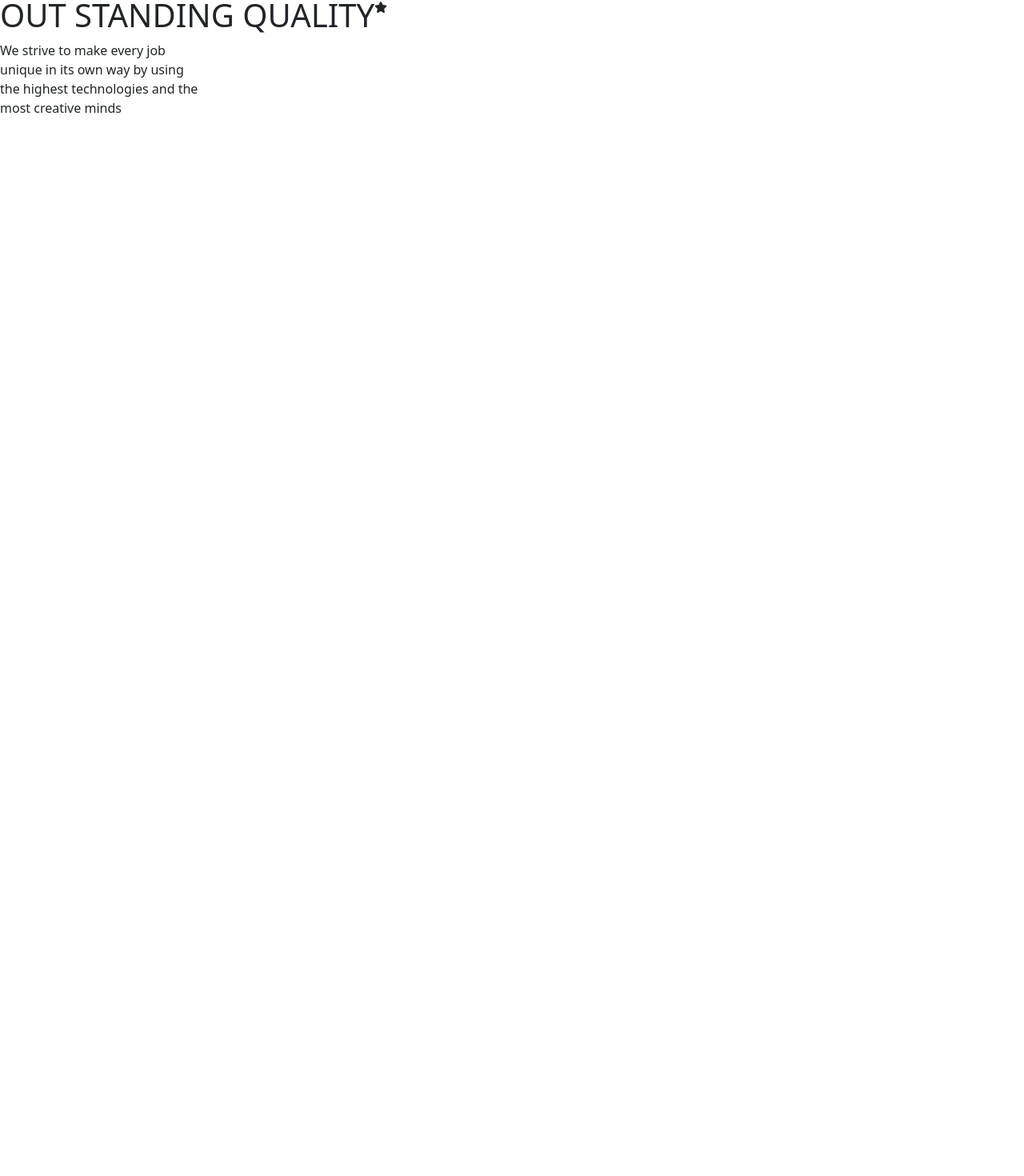
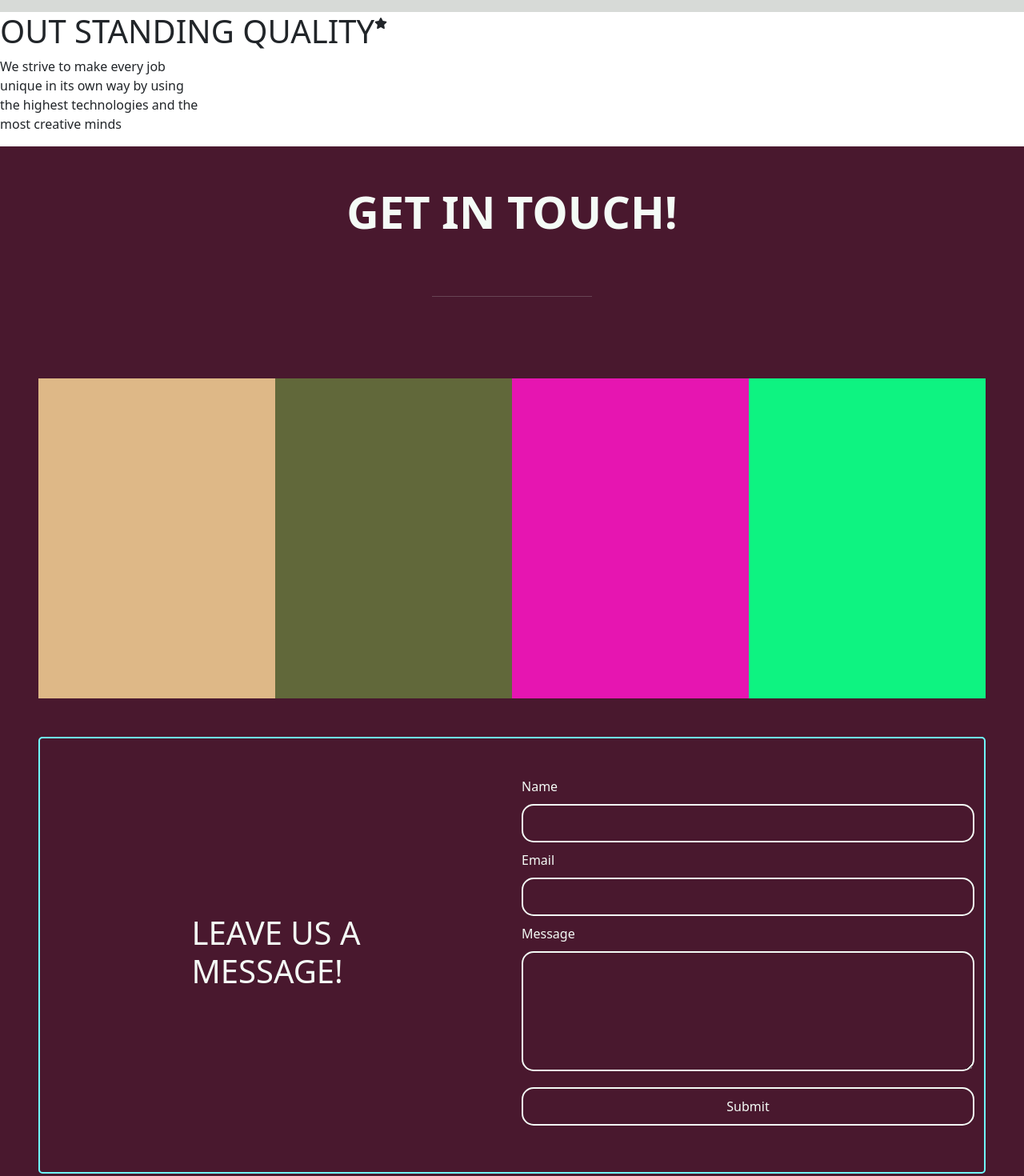
Before and after one commit to aminbarri/innoweb, a React (Create React App) app: page / in a window 1280 px wide. Shown: the part 2748-4218 px from the top of the page at 80% size. Before the commit the page ends 2911 px from the top, so only its background shows below. Built offline with nearby package versions, Linux system fonts and the light colour scheme; a web font is replaced by a local one.

Commit message:
message form

```diff
--- a/src/App.js
+++ b/src/App.js
@@ -1,6 +1,6 @@
 
 import './App.css';
-import {Header ,Aboutus , Mission , Choose} from './Sections/index';
+import {Header ,Aboutus , Mission , Choose,Messagesection} from './Sections/index';
 
 import 'bootstrap/dist/css/bootstrap.min.css';
 import 'bootstrap/dist/js/bootstrap.bundle.min';
@@ -13,6 +13,7 @@ function App() {
      <Aboutus />
      <Mission />
      <Choose />
+     <Messagesection />
     </>
   );
 }
--- a/src/Component/elementofchoose/Element1.jsx
+++ b/src/Component/elementofchoose/Element1.jsx
@@ -1,5 +1,7 @@
 import './element.css'
 import { FaStar } from "react-icons/fa6";
+import {Title1} from '../../Component/index';
+
 const Element1 =(props)=>{
 
 
@@ -21,4 +23,23 @@ const Element1 =(props)=>{
     )
 }
 
+const Element2 =(props)=>{
+
+
+    return (
+        <>
+
+            <div className='mission_section d-flex flex-column align-items-center'>
+             {props.children}
+             <hr />
+             <p>
+                {props.text}
+            </p>
+            </div>
+
+        </>
+    )
+}
+
 export default Element1;
+export {Element2}
--- a/src/Component/elementofchoose/element.css
+++ b/src/Component/elementofchoose/element.css
@@ -2,3 +2,19 @@
     width: 250px;
 
 }
+
+.mission_section{
+    /* background-color: var(--color-accent1);
+    color: var(--color-darker); */
+    padding-bottom: 50px;
+}
+.mission_section hr{
+    padding-bottom: 20px;
+    width: 200px;
+}
+.mission_section p{
+    font-size: 1.5em;
+    text-transform: uppercase;
+    text-align: center;
+    width: 700px;
+}
--- a/src/Component/index.jsx
+++ b/src/Component/index.jsx
@@ -2,4 +2,5 @@ export {default as Navbar} from './nav/Navbar';
 export {default as Headeritem} from './Headeritem/Headeritem';
 export {default as Card1} from './Cardabout/Card1';
 export {default as Title1} from './title1/Title1';
-export {default as Element1} from './elementofchoose/Element1'
+export {default as Element1} from './elementofchoose/Element1';
+export {Element2} from './elementofchoose/Element1';
--- a/src/Sections/Choosesection/Choose.jsx
+++ b/src/Sections/Choosesection/Choose.jsx
@@ -6,6 +6,7 @@ const Choose =(props)=>{
     return (
         <>
          <div className='choose d-flex flex-column align-items-center'>
+
           <Title1 title="Why choose us" color="var(--color-dark)" />
           <hr />
              <p>
--- /dev/null
+++ b/src/Sections/Message/Messagesection.jsx
@@ -0,0 +1,52 @@
+import './messagesection.css'
+
+import {Element2 ,Title1 } from '../../Component/index';
+const Messagesection =(props)=>{
+
+
+    return (
+        <>
+            <div className='msg d-flex flex-column'>
+                <Element2 text=''>
+                    <Title1 title='GET IN TOUCH!' />
+                </Element2>
+                <div className='row px-5 m-0'>
+                    <div className='box_msg box_msg1  col m-0'>
+
+                    </div>
+                    <div className='box_msg box_msg2 col m-0'>
+
+                    </div>
+                    <div className='box_msg box_msg3 col m-0'>
+
+                    </div>
+                    <div className='box_msg box_msg4 col m-0'>
+
+                    </div>
+                </div>
+                <div className='row formmessage m-5 py-5'>
+                    <div className='col leavemsg d-flex justify-content-center align-items-center'>
+                        <h1>
+                            Leave us a<br/> message!
+                        </h1>
+                    </div>
+                    <div className='col'>
+                         <form action="" className='d-flex flex-column formsubmit'>
+                            <label htmlFor="name">Name</label>
+                            <input type="text" name="name" id="" />
+                            <label htmlFor="email">Email</label>
+                            <input type="email" name="email" id="" />
+                            <label htmlFor="message">Message</label>
+                            <textarea name="message" id=""></textarea>
+                            <input type="submit" value="Submit" />
+                         </form>
+                    </div>
+                </div>
+            </div>
+
+
+        </>
+    )
+}
+
+export default Messagesection;
--- /dev/null
+++ b/src/Sections/Message/messagesection.css
@@ -0,0 +1,46 @@
+.msg{
+    background-color: var(--color-accent1);
+    padding-bottom:70px ;
+}
+.box_msg{
+    height: 400px;
+    width: auto;
+    background-color: rgb(14, 243, 129);
+}
+.box_msg1{
+    background-color: burlywood;
+}
+.box_msg2{
+    background-color: rgb(97, 104, 58);
+}
+.box_msg3{
+    background-color: rgb(230, 21, 177);
+}
+.formmessage{
+    border-radius: 5px;
+    border: 2px solid rgb(111, 250, 255);
+    margin:50px !important;
+    color: var(--color-light2);
+}
+input{
+
+}
+input ,textarea{
+    background-color: var(--color-accent1);
+    margin: 10px 0px !important;
+    padding: 10px;
+    border: 2px solid var(--color-light2);
+    border-radius: 15px;
+    color: var(--color-light2);
+
+}
+input:focus ,textarea:focus{
+    outline: none;
+
+  }
+textarea{
+    height: 150px;
+}
+.leavemsg{
+    text-transform: uppercase;
+}
--- a/src/Sections/index.jsx
+++ b/src/Sections/index.jsx
@@ -2,3 +2,4 @@ export {default as Header }  from './Headers/Header';
 export {default as Aboutus} from './AboutUs/Aboutus';
 export {default as Mission} from './Mission/Mission';
 export {default as Choose} from './Choosesection/Choose';
+export {default as Messagesection} from './Message/Messagesection';
```
